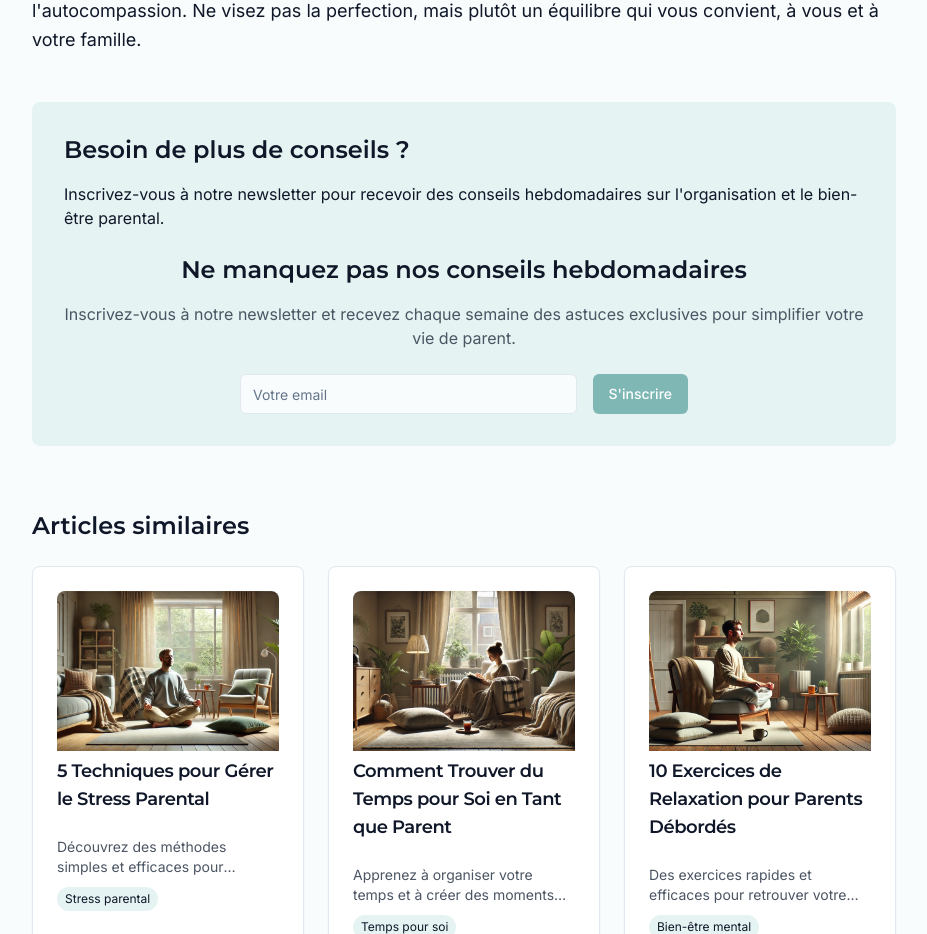
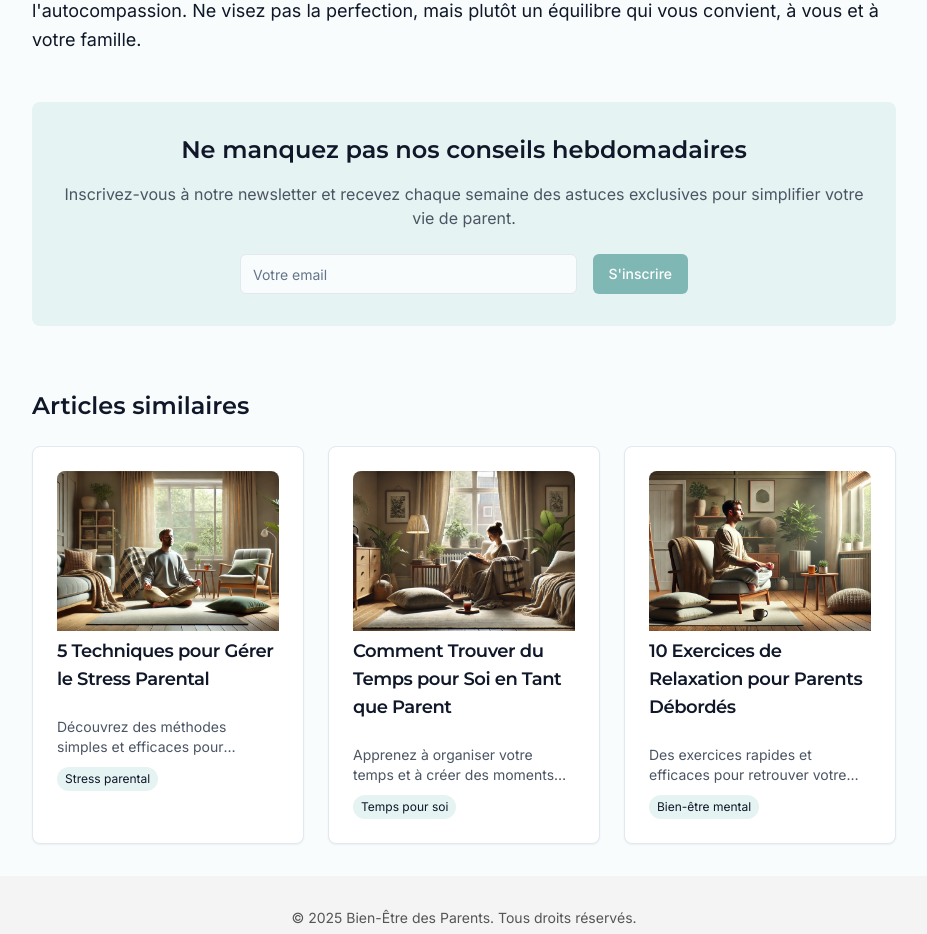
Before and after one commit to alacastore/bienetreparents, a React (Vite) app: page /blog/equilibrer-vie-pro-familiale in a window 1280 px wide. Shown: the part 2380-3314 px from the top of the page, without its empty margins (176-1103 px from the left). Built offline with nearby package versions, Linux system fonts and the light colour scheme.

Commit message:
Remove unnecessary sections from code
[skip gpt_engineer]

```diff
--- a/src/pages/BlogPost3.tsx
+++ b/src/pages/BlogPost3.tsx
@@ -131,13 +131,6 @@ export default function BlogPost3() {
 
         {/* CTA Section */}
         <div className="my-12 p-8 bg-accent rounded-lg">
-          <h3 className="text-2xl font-heading font-semibold mb-4">
-            Besoin de plus de conseils ?
-          </h3>
-          <p className="mb-6">
-            Inscrivez-vous à notre newsletter pour recevoir des conseils hebdomadaires
-            sur l'organisation et le bien-être parental.
-          </p>
           <NewsletterSignup />
         </div>
 
```
